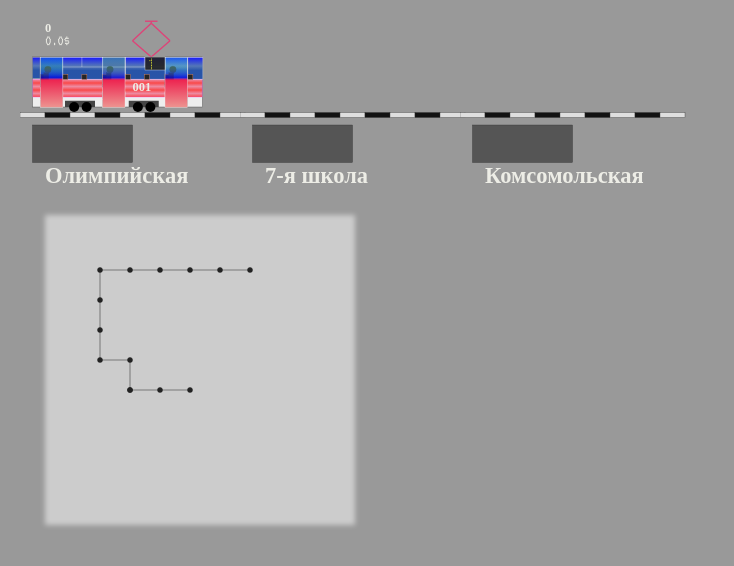
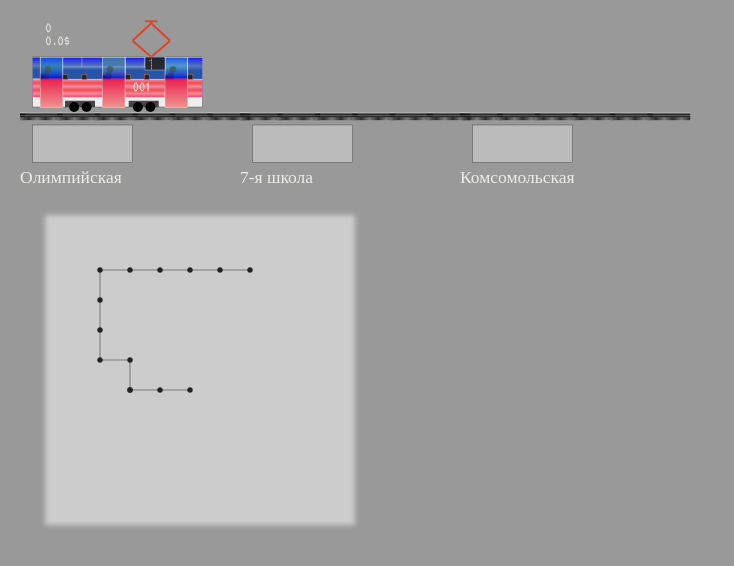
Before and after one commit to IvanShavliuga/iv2tram, a Vue app: page /#/ in a window 1280 px wide. Shown: the top 566 px of the page, without its empty margins (0-734 px from the left). Built offline with nearby package versions, Linux system fonts and the light colour scheme.

Commit message:
new design rails and stops

```diff
--- a/public/style.css
+++ b/public/style.css
@@ -6,6 +6,6 @@
 .digital {
  font-family: digital, 'Comic Sans MS', cursive;
 }
-svg text:last-child {
+svg g text {
   font-family: digital, 'Comic Sans MS', cursive;
 }
--- a/src/components/images/stop.vue
+++ b/src/components/images/stop.vue
@@ -5,28 +5,121 @@
     viewBox="0 0 100 50"
     width="250"
     height="150">
+    <linearGradient
+      id="rails"
+      x1="0"
+      x2="0"
+      y1="0"
+      y2="1"
+    >
+      <stop
+        stop-color="#cccccc"
+        stop-opacity="0.5"
+        offset="0%"/>
+      <stop
+        stop-color="#303030"
+        stop-opacity="0.5"
+        offset="20%"/>
+      <stop
+        stop-color="#101010"
+        stop-opacity="0.8"
+        offset="40%"/>
+      <stop
+        stop-color="#444"
+        stop-opacity="0.8"
+        offset="60%"/>
+      <stop
+        stop-color="#222"
+        stop-opacity="0.9"
+        offset="80%"/>
+      <stop
+        stop-color="#222"
+        stop-opacity="0.9"
+        offset="100%"/>
+    </linearGradient>
+    <linearGradient
+      id="brus"
+      x1="0"
+      x2="2"
+      y1="0"
+      y2="0"
+    >
+      <stop
+        stop-color="#777"
+        stop-opacity="0.9"
+        offset="0%"/>
+      <stop
+        stop-color="#222"
+        stop-opacity="0.9"
+        offset="10%"/>
+      <stop
+        stop-color="#777"
+        stop-opacity="0.9"
+        offset="20%"/>
+      <stop
+        stop-color="#222"
+        stop-opacity="0.9"
+        offset="30%"/>
+      <stop
+        stop-color="#777"
+        stop-opacity="0.9"
+        offset="40%"/>
+      <stop
+        stop-color="#222"
+        stop-opacity="0.9"
+        offset="50%"/>
+      <stop
+        stop-color="#777"
+        stop-opacity="0.9"
+        offset="60%"/>
+      <stop
+        stop-color="#222"
+        stop-opacity="0.9"
+        offset="70%"/>
+      <stop
+        stop-color="#777"
+        stop-opacity="0.9"
+        offset="80%"/>
+      <stop
+        stop-color="#121212"
+        stop-opacity="0.9"
+        offset="90%"/>
+      <stop
+        stop-color="#979797"
+        stop-opacity="0.9"
+        offset="100%"/>
+    </linearGradient>
     <rect
-      v-for="ln in 10"
-      :key="ln"
-      :fill="(ln % 2) ? ('#121212') : ('#dfdfdf')"
-      :x="ln*10 - 20"
+      v-for="r in 15"
+      :key="r + name"
+      :x="r*15 - 150"
       y="2"
-      width="10"
+      width="17"
       height="2"
-      stroke="#343434"
+      fill="url(#rails)"
+      stroke="url(#rails)"
+      stroke-width="0.15"/>
+    <rect
+      v-for="r in 15"
+      :key="r"
+      :x="r*15 - 150"
+      y="4"
+      width="17"
+      height="1"
+      fill="url(#brus)"
+      stroke="url(#brus)"
       stroke-width="0.15"/>
     <text
-      x="10"
+      x="0"
       y="30"
       fill="#EDede6"
-      font-size="9"
+      font-size="7"
       font-family="'Leckerli One', cursive"
-      font-weight="bold"
     >
       {{ name }}
     </text>
     <rect
-      :fill="(active) ? '#dedede' : ('#555555')"
+      :fill="(active) ? '#fefefe' : ('#bbbbbb')"
       x="5"
       y="7"
       width="40"
@@ -35,10 +128,10 @@
       stroke-width="0.15"/>
     <text
       v-if="active"
-      x="10"
+      x="8"
       y="17"
-      fill="#9e9e25"
-      font-size="7"
+      fill="#2e2e95"
+      font-size="9"
       font-family="'Leckerli One', cursive"
       font-weight="bold"
     >
--- a/src/components/images/tram.vue
+++ b/src/components/images/tram.vue
@@ -105,43 +105,43 @@
         y1="15"
         x2="60"
         y2="8.5"
-        stroke="#de4378"
-        stroke-width="0.55"/>
+        stroke="#de4328"
+        stroke-width="0.75"/>
       <line
         x1="52.5"
         y1="1.5"
         x2="60"
         y2="8.5"
-        stroke="#de4378"
-        stroke-width="0.55"/>
+        stroke="#de4328"
+        stroke-width="0.75"/>
       <line
         x1="52.5"
         y1="15"
         x2="45"
         y2="8.5"
-        stroke="#de4378"
-        stroke-width="0.55"/>
+        stroke="#de4328"
+        stroke-width="0.75"/>
       <line
         x1="52.5"
         y1="1.5"
         x2="45"
         y2="8.5"
-        stroke="#de4378"
-        stroke-width="0.55"/>
+        stroke="#de4328"
+        stroke-width="0.75"/>
       <line
         x1="50"
         y1="0.7"
         x2="55"
         y2="0.7"
-        stroke="#de4378"
-        stroke-width="0.55"/>
+        stroke="#de4328"
+        stroke-width="0.75"/>
       <line
         x1="52.5"
         y1="0.7"
         x2="52.5"
         y2="1.5"
-        stroke="#de4378"
-        stroke-width="0.55"/>
+        stroke="#de4328"
+        stroke-width="0.75"/>
     </g>
 
     <g id="body">
```
